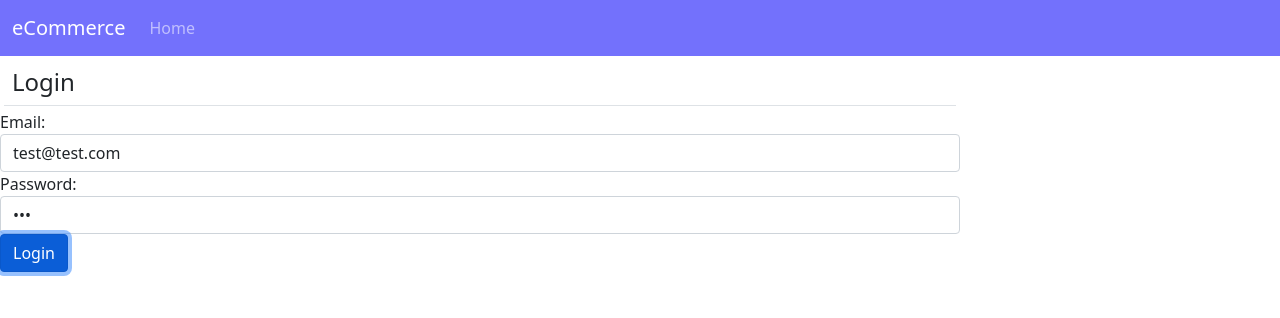
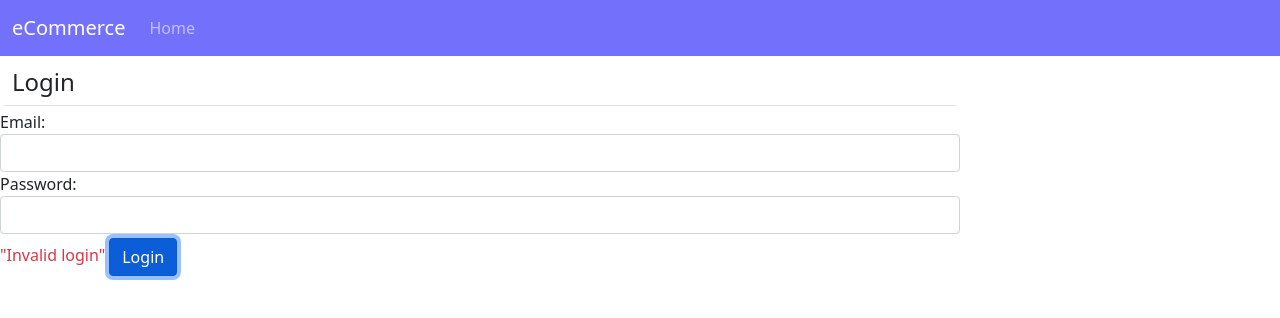
Before and after one commit to YinnyF/ecommerce-app-react-v1, a React (Create React App) app: page / in a window 1280 px wide. Both pictures are taken after a click on the button "Login". Shown: the top 318 px of the page. Built offline with nearby package versions, Linux system fonts and the light colour scheme.

Commit message:
feat: form submit button with login check

```diff
--- a/src/Login.jsx
+++ b/src/Login.jsx
@@ -4,7 +4,7 @@ export default class Login extends Component {
   // initialise the state in the constructor
   constructor(props) {
     super(props);
-    this.state = { email: "test@test.com", password: "123" };
+    this.state = { email: "", password: "", message: "" };
   }
 
   render() {
@@ -40,8 +40,11 @@ export default class Login extends Component {
         </div>
         {/* Password ends */}
 
-        <div>
-          <button className="btn btn-primary" onClick={this.onLoginClick}>Login</button>
+        <div className="text-right">
+          {this.state.message}
+          <button className="btn btn-primary m-1" onClick={this.onLoginClick}>
+            Login
+          </button>
         </div>
       </div>
     );
@@ -49,6 +52,16 @@ export default class Login extends Component {
 
   // executes when the user clicks on login
   onLoginClick = () => {
-    console.log(this.state);
-  }
+    if (this.state.email === "test@test.com" && this.state.password === "123") {
+      // success
+      this.setState({
+        message: <span className="text-success">"Successfully logged in"</span>,
+      });
+    } else {
+      // error
+      this.setState({
+        message: <span className="text-danger">"Invalid login"</span>,
+      });
+    }
+  };
 }
```
